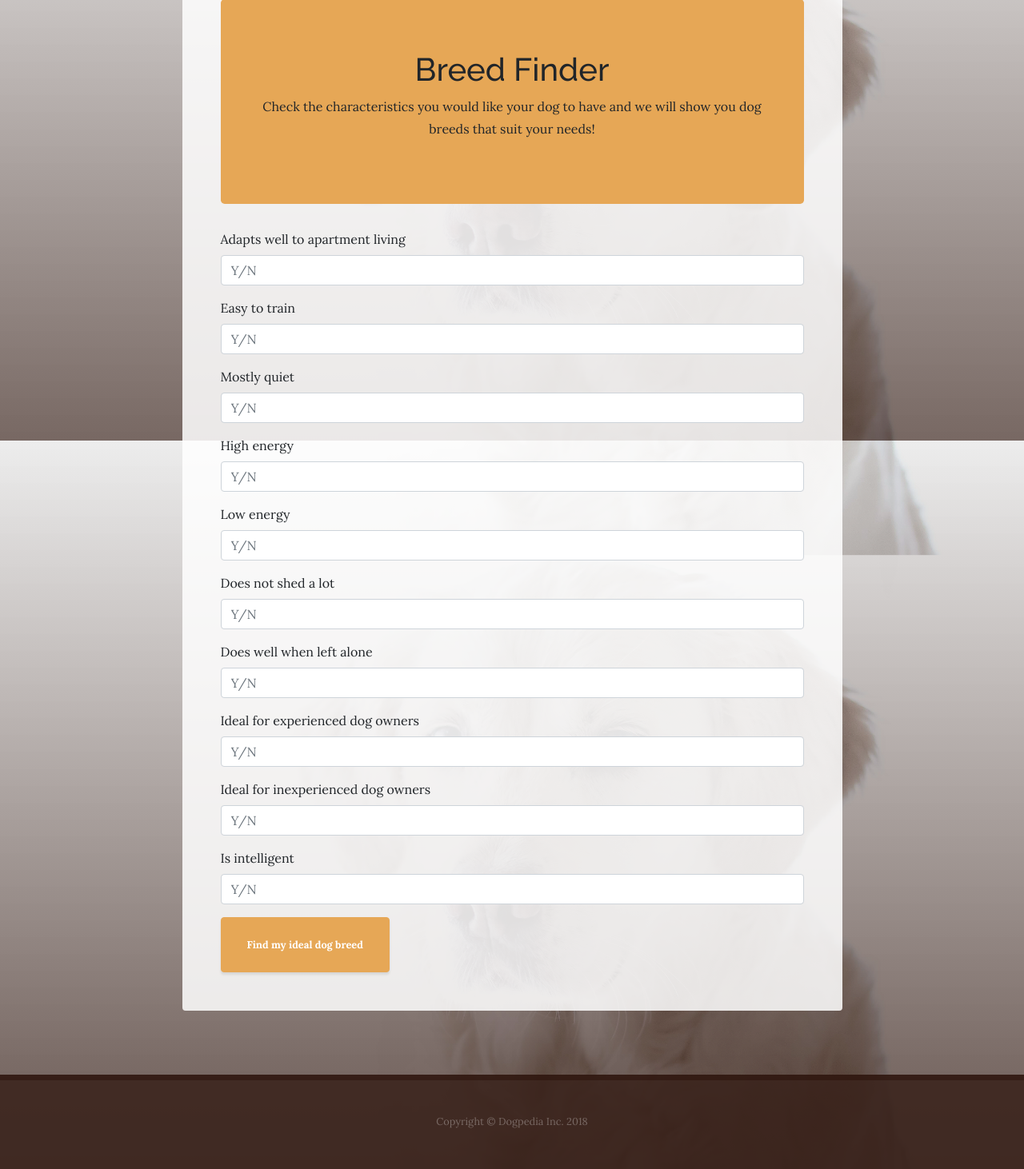
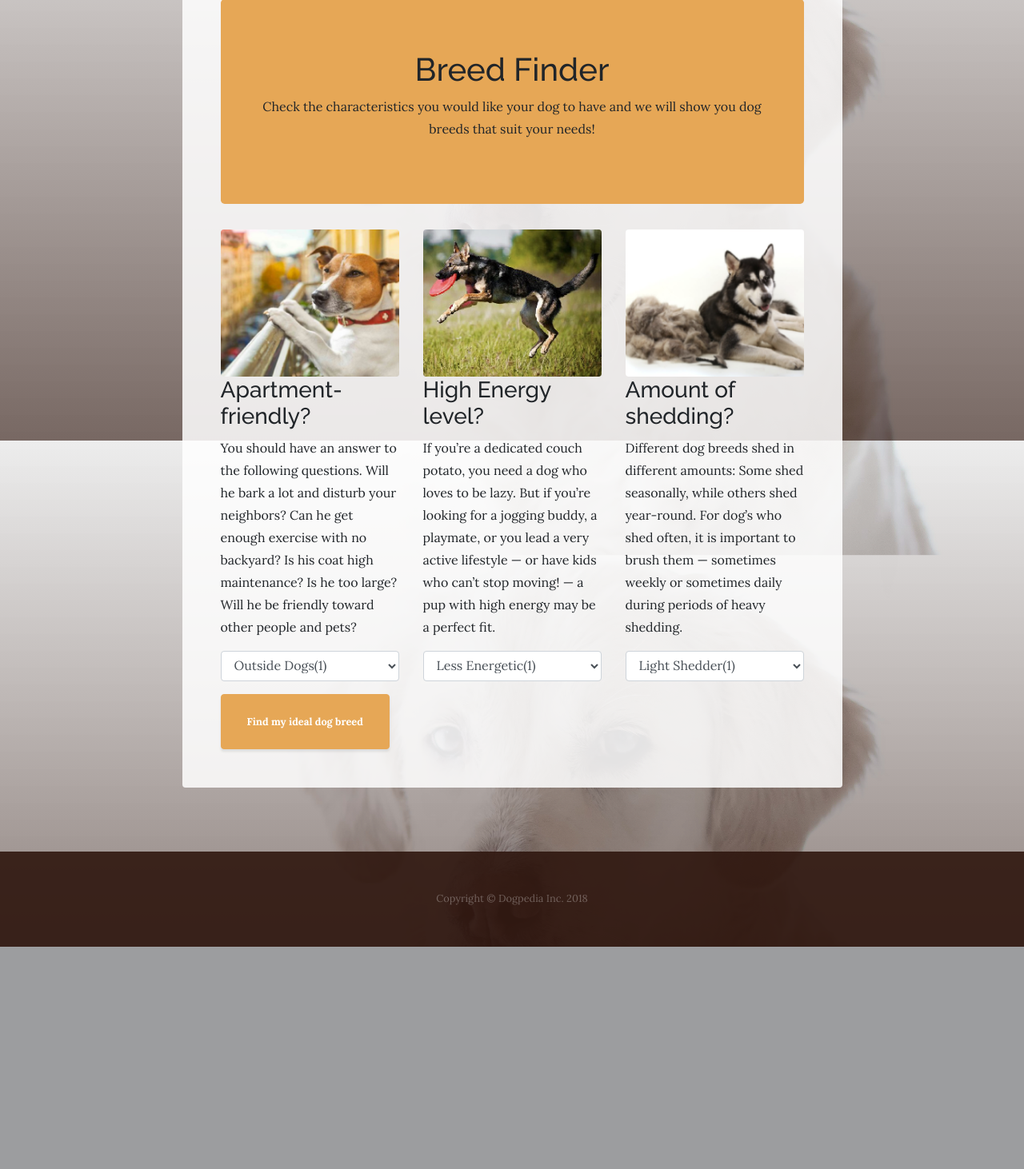
Before and after one commit to EmmaK0822/fullstack_web_app, a Flask app: page /find in a window 1280 px wide. Shown: the part 1849-3311 px from the top of the page at 80% size. After the commit the page ends 3033 px from the top, so only its background shows below. Run offline with Flask 2, Linux system fonts and the light colour scheme; data that the repository does not hold is empty; some libraries are stand-ins or nearby versions.

Commit message:
find and learn page update

```diff
--- a/app.py
+++ b/app.py
@@ -4,7 +4,7 @@ from config import dbuser, dbpassword
 import pandas as pd
 import numpy as np
 
-from flask import Flask, jsonify, render_template
+from flask import Flask, jsonify, render_template, request, redirect
 from flask_pymongo import PyMongo
 import pymongo
 
@@ -61,6 +61,26 @@ def states():
     return jsonify(states)
 
 
+@app.route("/send", methods=["GET", "POST"])
+def insert():
+    if request.method == "POST":
+        breed = request.form["Breed"]
+        time = request.form["Time"]
+        money = request.form["Money"]
+
+        print(breed)
+        print(time)
+        print(money)
+
+        db.time_money.insert_one({'breed': breed,
+                                    'time': time,
+                                    'money': money})
+
+        return redirect("/learn", code=302)
+
+    return render_template("learn.html")
+
+
 @app.route("/breed_traits/<breed>")
 def breedTraits(breed):
     """Return the traits for a given breed"""
@@ -99,6 +119,42 @@ def inputValues(breed):
 
     return jsonify(value)
 
+@app.route("/find_breed")
+def findBreed():
+    """Return breeds with traits matching input values"""
+    # convert input strings to corresponding integer values
+    apt = int(request.args["apt"])
+    energy = int(request.args["energy"])
+    shed = int(request.args["shed"])
+
+    print(apt)
+    print(energy)
+    print(shed)
+
+    # filter breed_traits collection by input values
+    datas = list(db.breed_trait.find({'apt_friendly': apt,
+                                        'energy': energy,
+                                        'shedding': shed}))
+
+    breeds = []
+    apts = []
+    energys = []
+    sheddings = []
+
+    for data in datas:
+        breeds.append(data['breed'])
+        apts.append(data['apt_friendly'])
+        energys.append(data['energy'])
+        sheddings.append(data['shedding'])
+
+    value = {
+        "breed": breeds,
+        "apt_friendly": apts,
+        "energy":energys,
+        "shedding": sheddings
+    }
+
+    return jsonify(value)
 
 
 if __name__ == "__main__":
--- a/static/js/find_logic.js
+++ b/static/js/find_logic.js
@@ -1,12 +1,12 @@
 // Creating map object
-var mymap = L.map('map').setView([37.8, -96], 4);
+var myMap = L.map('map').setView([37.8, -96], 4);
 
 // adding tile layer
 L.tileLayer('https://api.tiles.mapbox.com/v4/{id}/{z}/{x}/{y}.png?access_token=' + API_KEY, {
     id: 'mapbox.streets',
     attribution: 'Map data &copy; <a href="https://www.openstreetmap.org/">OpenStreetMap</a> contributors, <a href="https://creativecommons.org/licenses/by-sa/2.0/">CC-BY-SA</a>, Imagery © <a href="https://www.mapbox.com/">Mapbox</a>',
     maxZoon: 18
-}).addTo(mymap);
+}).addTo(myMap);
 
 console.log("I am working!")
 
@@ -14,7 +14,7 @@ console.log("I am working!")
 var StatesData
 
 d3.json("/states").then(data => {
-    StatesData = L.geoJson(data).addTo(map);
+    StatesData = L.geoJson(data).addTo(myMap);
     StatesData.addData(geojsonFeature);
     console.log(data)
 })
@@ -55,6 +55,7 @@ d3.json('/states', function(data) {
 
 });
 
+/* Kara and McKenzi Worked
 // Survey variable
 document.addEventListener('DOMContentLoaded', bindButtons);
 
@@ -89,3 +90,59 @@ function bindButtons(){
         console.log(dict)
     })
 }
+*/
+
+// the following code returns a table of breeds matching the form input values
+d3.select("#submitbreed").on("click", function () {
+    d3.event.preventDefault();
+
+    // var apt = d3.select("#apt").property("value");
+    // var energy = d3.select("#energy").property("value");
+    // var shed = d3.select("#shed").property("value");
+
+    let apt_sel = document.getElementById('apt');
+    var apt = apt_sel.options[apt_sel.selectedIndex].value
+
+    let energy_sel = document.getElementById('energy');
+    var energy = energy_sel.options[energy_sel.selectedIndex].value
+
+    let shed_sel = document.getElementById('shedd');
+    var shed = shed_sel.options[shed_sel.selectedIndex].value
+
+    console.log(apt)
+    console.log(energy)
+    console.log(shed)
+
+    var find_breed_url = `/find_breed?apt=${apt}&energy=${energy}&shed=${shed}`;
+    console.log(find_breed_url)
+
+    d3.json(find_breed_url).then(results => {
+
+      var apt_friendly = results.apt_friendly;
+      var breed = results.breed;
+      var energy = results.energy;
+      var shedding = results.shedding;
+
+      var num_of_results = results.breed.length;
+
+      var table_div = d3.select("#breed_table");
+      table_div.html("");
+      var table = table_div.append("table");
+
+      var thead = table.append("thead").append("tr");
+      thead.append("th").text("Breed");
+      thead.append("th").text("Apt Adaptability");
+      thead.append("th").text("Energy Level");
+      thead.append("th").text("Shedding Level");
+
+      var tbody = table.append("tbody");
+      console.log("there are " + num_of_results + " results")
+      for(var i=0; i<num_of_results; i++) {
+        var row = tbody.append("tr");
+        row.append("td").text(breed[i]);
+        row.append("td").text(apt_friendly[i]);
+        row.append("td").text(energy[i]);
+        row.append("td").text(shedding[i]);
+      }
+    });
+  });
--- a/templates/find.html
+++ b/templates/find.html
@@ -89,49 +89,66 @@
                       <h1>Breed Finder</h1>
                       <p>Check the characteristics you would like your dog to have and we will show you dog breeds that suit your needs!</p>
                   </div>
-                  <form>
-                    <div class="form-group">
-                        <label>Adapts well to apartment living</label>
-                        <input type="text" class="form-control" id="apt" placeholder="Y/N">
+
+                  <div class="row">
+                    <div class="col-sm-6 col-md-4">
+                      <div class="thumbnail">
+                        <img class="img-fluid rounded mb-3 mb-lg-0" src="../static/img/apt.png" alt="apt-friendl-dog">
+                        <div class="caption">
+                          <h3>Apartment-friendly?</h3>
+                          <p>You should have an answer to the following questions.
+                            Will he bark a lot and disturb your neighbors?
+                            Can he get enough exercise with no backyard?
+                            Is his coat high maintenance?
+                            Is he too large?
+                            Will he be friendly toward other people and pets?</p>
+                          <p><select id= "apt" class="form-control">
+                            <option name="apt" value="1">Outside Dogs(1)</option>
+                            <option name="apt" value="2">2</option>
+                            <option name="apt" value="3">3</option>
+                            <option name="apt" value="4">4</option>
+                            <option name="apt" value="5">Apt-friendly Dogs(5)</option>
+                          </select></p>
                         </div>
-                    <div class="form-group">
-                        <label>Easy to train</label>
-                        <input type="text" class="form-control" id="train" placeholder="Y/N">
                       </div>
-                    <div class="form-group">
-                        <label>Mostly quiet</label>
-                        <input type="text" class="form-control" id="quiet" placeholder="Y/N">
                     </div>
-                    <div class="form-group">
-                        <label>High energy</label>
-                        <input type="text" class="form-control" id="high" placeholder="Y/N">
+                      <div class="col-sm-6 col-md-4">
+                        <div class="thumbnail">
+                          <img class="img-fluid rounded mb-3 mb-lg-0" src="../static/img/energy.png" alt="energy-dog">
+                          <div class="caption">
+                            <h3>High Energy level?</h3>
+                            <p>If you’re a dedicated couch potato, you need a dog who loves to be lazy. But if you’re looking for a jogging buddy, a playmate, or you lead a very active lifestyle — or have kids who can’t stop moving! — a pup with high energy may be a perfect fit.</p>
+                            <p><select id="energy" class="form-control">
+                              <option name="energy" value="1">Less Energetic(1)</option>
+                              <option name="energy" value="2">2</option>
+                              <option name="energy" value="3">3</option>
+                              <option name="energy" value="4">4</option>
+                              <option name="energy" value="5">More Energetic(5)</option>
+                            </select></p>
                           </div>
-                    <div class="form-group">
-                        <label>Low energy</label>
-                        <input type="text" class="form-control" id="low" placeholder="Y/N">
                         </div>
-                    <div class="form-group">
-                        <label>Does not shed a lot</label>
-                        <input type="text" class="form-control" id="shed" placeholder="Y/N">
                       </div>
-                    <div class="form-group">
-                        <label>Does well when left alone</label>
-                        <input type="text" class="form-control" id="alone" placeholder="Y/N">
+                        <div class="col-sm-6 col-md-4">
+                          <div class="thumbnail">
+                            <img class="img-fluid rounded mb-3 mb-lg-0" src="../static/img/shedding.png" alt="apt-friendl-dog">
+                            <div class="caption">
+                              <h3>Amount of shedding?</h3>
+                              <p>Different dog breeds shed in different amounts: Some shed seasonally, while others shed year-round.
+                                For dog’s who shed often, it is important to brush them — sometimes weekly or sometimes daily during periods of heavy shedding.
+                              </p>
+                              <p><select id="shedd" class="form-control">
+                                <option name="shedd" value="1">Light Shedder(1)</option>
+                                <option name="shedd" value="2">2</option>
+                                <option name="shedd" value="3">3</option>
+                                <option name="shedd" value="4">4</option>
+                                <option name="shedd" value="5">Heavy Shedder(5)</option>
+                              </select></p>
                             </div>
-                    <div class="form-group">
-                        <label>Ideal for experienced dog owners</label>
-                        <input type="text" class="form-control" id="experienced" placeholder="Y/N">
                           </div>
-                    <div class="form-group">
-                        <label>Ideal for inexperienced dog owners</label>
-                        <input type="text" class="form-control" id="inexperienced" placeholder="Y/N">
                         </div>
-                    <div class="form-group">
-                        <label>Is intelligent</label>
-                        <input type="text" class="form-control" id="intelligent" placeholder="Y/N">
                   </div>
-                    <button type="submit" class="btn btn-primary btn-xl" id="submitbreed">Find my ideal dog breed</button>
-                </form>
+                  <button class="btn btn-primary btn-xl" id="submitbreed">Find my ideal dog breed</button>
+                  <div id="breed_table"></div>
                 </div>
             </div>
           </div>
```
Also changed, not shown: templates/learn.html (+5 -5 lines), static/img/apt.png (added), static/img/energy.png (added), static/img/shedding.png (added), 3 other files. Lines whose indentation alone changed are shown as unchanged.
